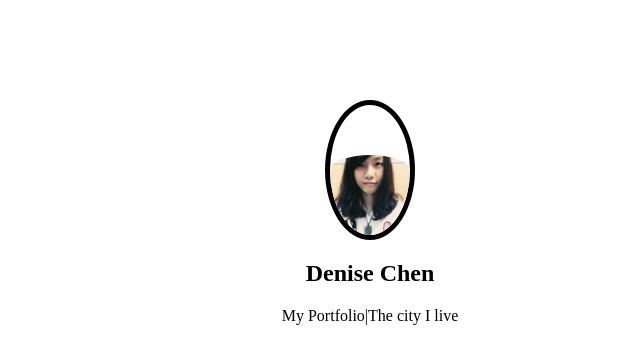
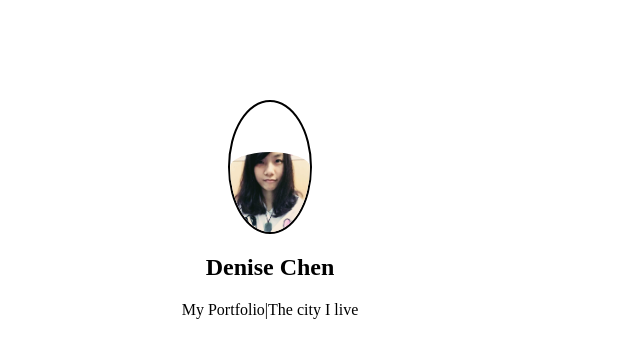
Before and after one commit to Denise-Chen/jekyll_demo, a Jekyll site: the page built from index.html, in a window 1280 px wide. Shown: the top 364 px of the page, without its empty margins (238-878 px from the left). Built offline with Jekyll 4.4.1, drawn with Linux system fonts in a browser that asks for light colours.

Commit message:
change the img again

```diff
--- a/css/default.css
+++ b/css/default.css
@@ -5,7 +5,7 @@ background-image: url(../images/back.jpg) no-repeat;
 #content{
 margin: 100px 300px;
 height: 400px;
-width: 600px;
+width: 400px;
 border-radius: 10px;
 background-color: white;
 text-align:center;
@@ -16,7 +16,7 @@ border-radius:50%;
 padding-top: 50px;
 margin: 0 auto;
 display: block;
-border: 5px solid #000000;
+border: 2px solid #000000;
 }
 
 #link {
```
